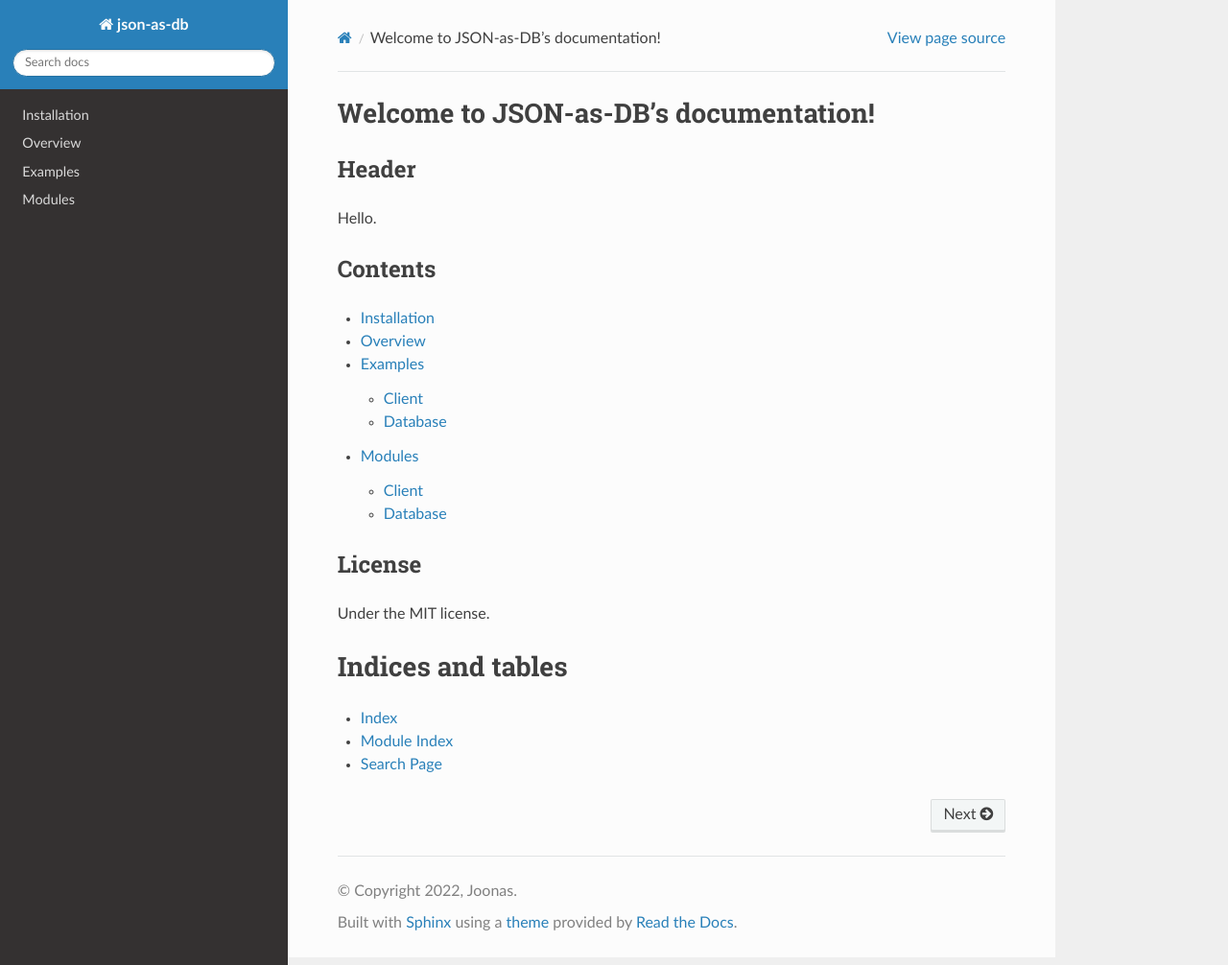
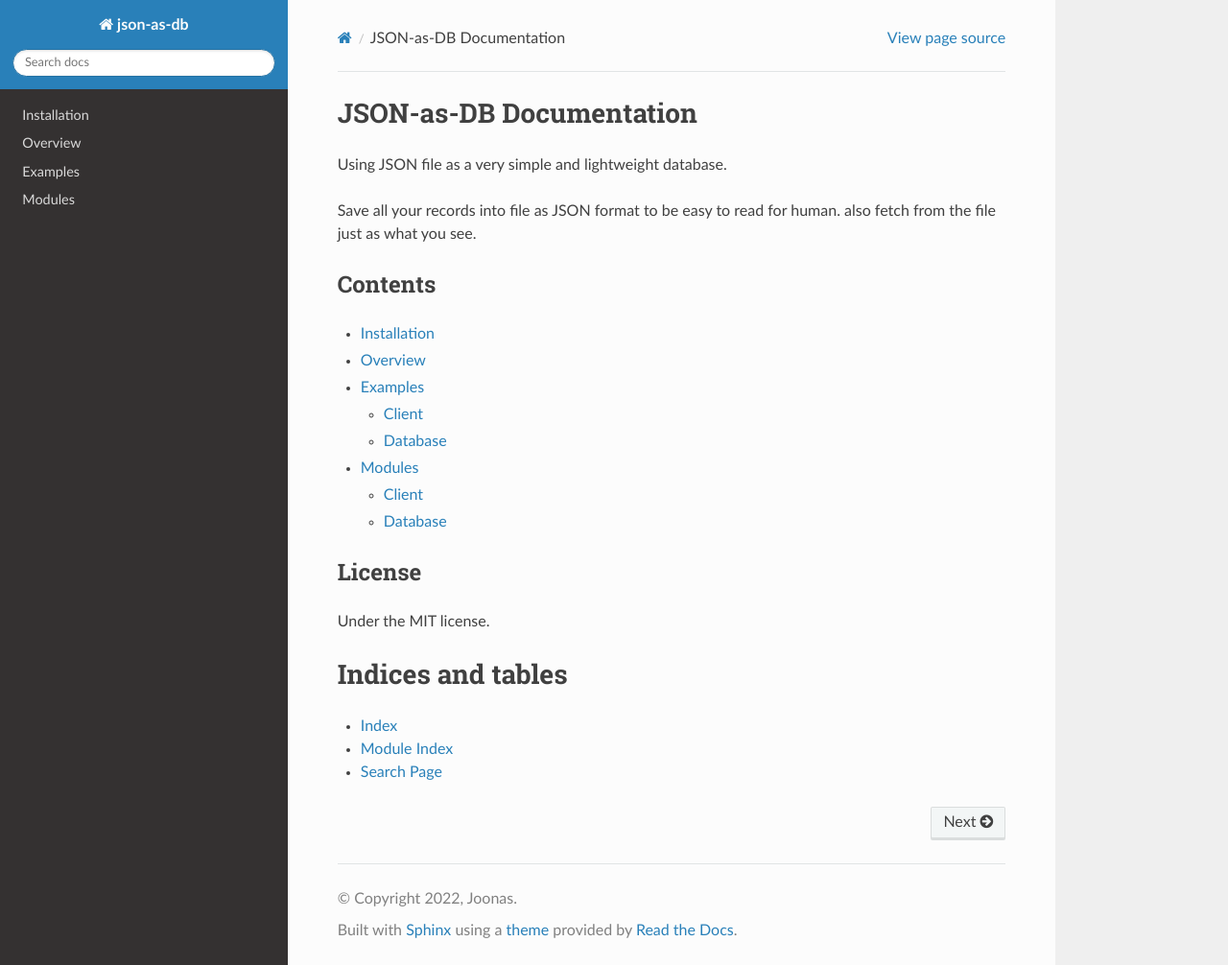
Before and after one commit to joonas-yoon/json-as-db, a Sphinx documentation site: the page built from docs/source/index.rst, in a window 1280 px wide and 1006 px high. Shown: the whole window at 96% size. Built offline with Sphinx 7.4.7 and the Read the Docs theme 2.0.0, drawn with Linux system fonts in a browser that asks for light colours.

Commit message:
docs: minor changes

```diff
--- /dev/null
+++ b/docs/source/_static/override.css
@@ -0,0 +1,8 @@
+.rst-content .toctree-wrapper ul li {
+  margin-top: 4px;
+}
+
+.rst-content .toctree-wrapper ul li > ul {
+  margin-top: 0;
+  margin-bottom: 0;
+}
--- a/docs/source/conf.py
+++ b/docs/source/conf.py
@@ -28,10 +28,16 @@ extensions = ['sphinx.ext.autodoc', 'sphinx.ext.napoleon']
 templates_path = ['_templates']
 exclude_patterns = []
 
-
+# The suffix(es) of source filenames.
+# source_suffix = ['.rst', '.md']
+source_suffix = '.rst'
 
 # -- Options for HTML output -------------------------------------------------
 # https://www.sphinx-doc.org/en/master/usage/configuration.html#options-for-html-output
 
 html_theme = 'sphinx_rtd_theme'
 html_static_path = ['_static']
+
+
+def setup(app):
+    app.add_css_file('override.css')
--- a/docs/source/index.rst
+++ b/docs/source/index.rst
@@ -3,13 +3,13 @@
    You can adapt this file completely to your liking, but it should at least
    contain the root `toctree` directive.
 
-Welcome to JSON-as-DB's documentation!
+JSON-as-DB Documentation
 ======================================
 
-Header
-------
+Using JSON file as a very simple and lightweight database.
 
-Hello.
+Save all your records into file as JSON format to be easy to read for human.
+also fetch from the file just as what you see.
 
 
 Contents
```
Also changed, not shown: docs/readme.md (added).
